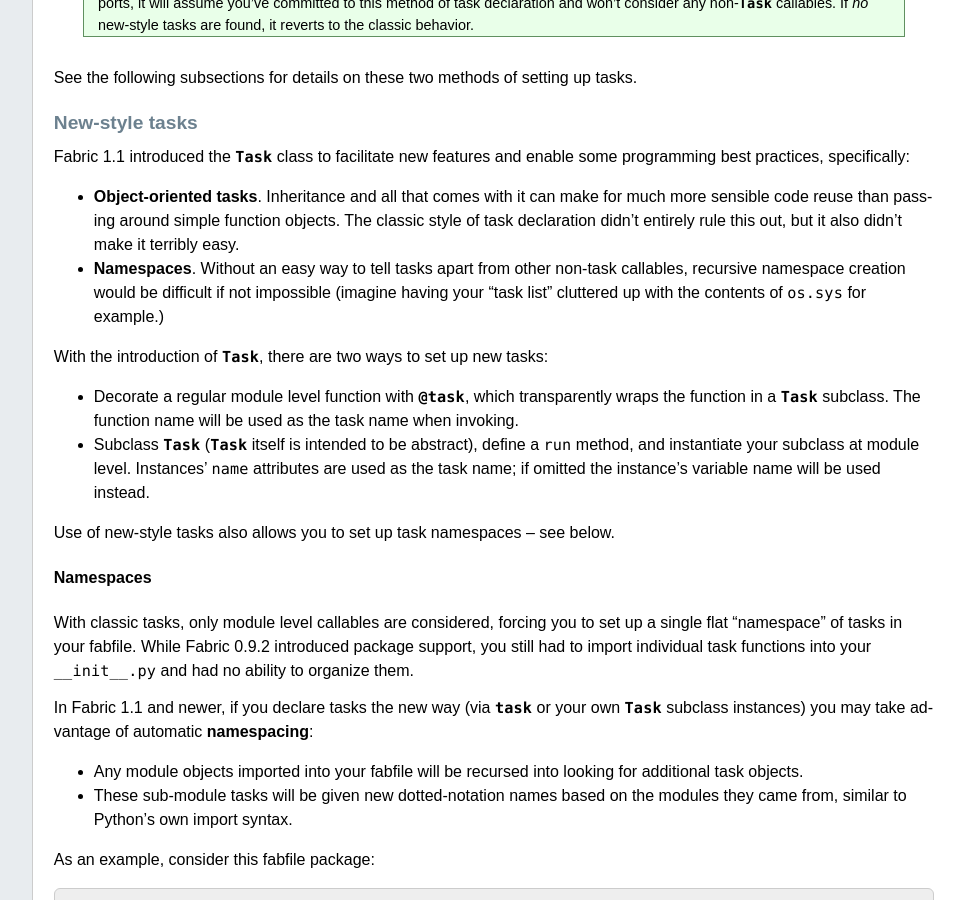
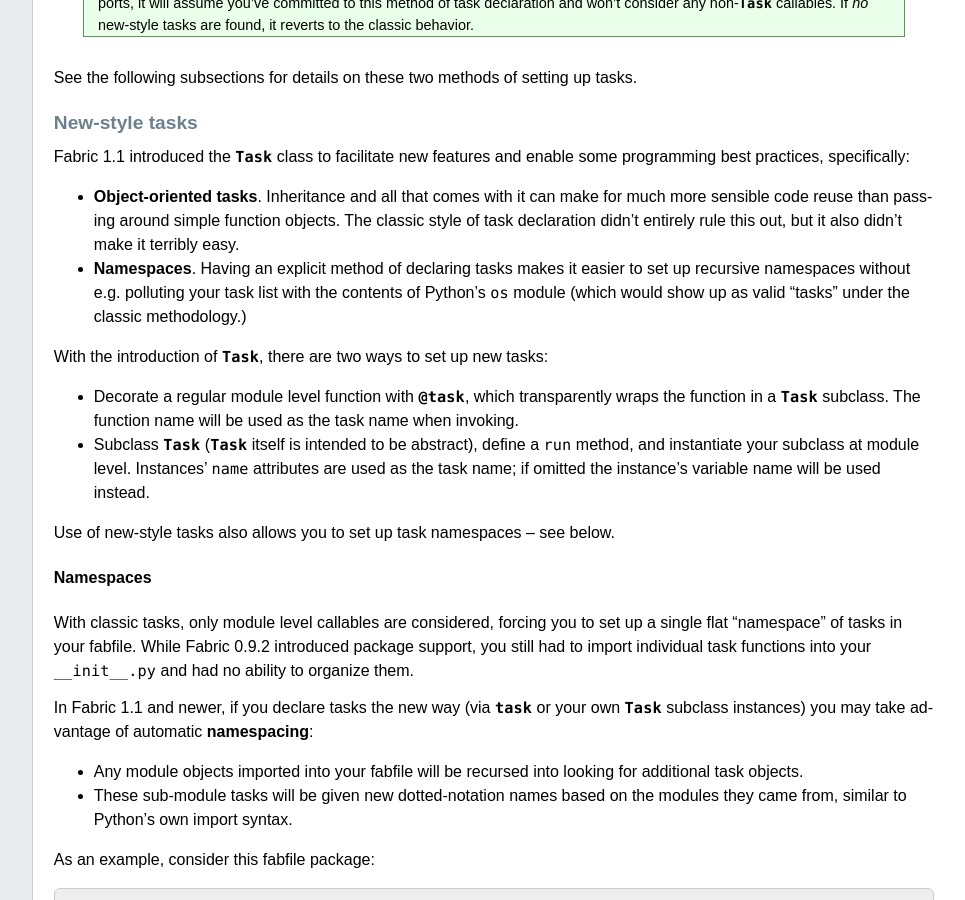
Before and after one commit to fabric/fabric, a Sphinx documentation site: the page built from docs/usage/execution.rst, in a window 1280 px wide and 900 px high, scrolled down 1559 px. Shown: the whole window, without its empty margins (224-1189 px from the left). Built offline with Sphinx 7.4.7, drawn with Linux system fonts in a browser that asks for light colours; the version number could not be read and is left out.

Commit message:
Reword how @task helps with namespaces

```diff
--- a/docs/usage/execution.rst
+++ b/docs/usage/execution.rst
@@ -102,10 +102,10 @@
   for much more sensible code reuse than passing around simple function
   objects.  The classic style of task declaration didn't entirely rule this
   out, but it also didn't make it terribly easy.
-* **Namespaces**. Without an easy way to tell tasks apart from other non-task
-  callables, recursive namespace creation would be difficult if not impossible
-  (imagine having your "task list" cluttered up with the contents of ``os.sys``
-  for example.)
+* **Namespaces**. Having an explicit method of declaring tasks makes it easier
+  to set up recursive namespaces without e.g. polluting your task list with the
+  contents of Python's ``os`` module (which would show up as valid "tasks"
+  under the classic methodology.)
 
 With the introduction of `~fabric.tasks.Task`, there are two ways to set up new tasks:
 
```
